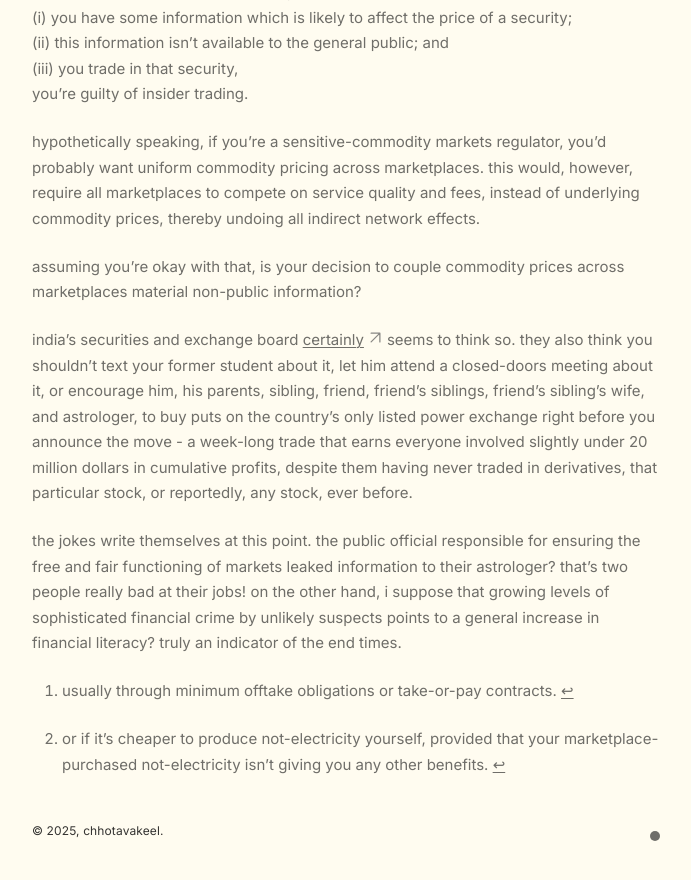
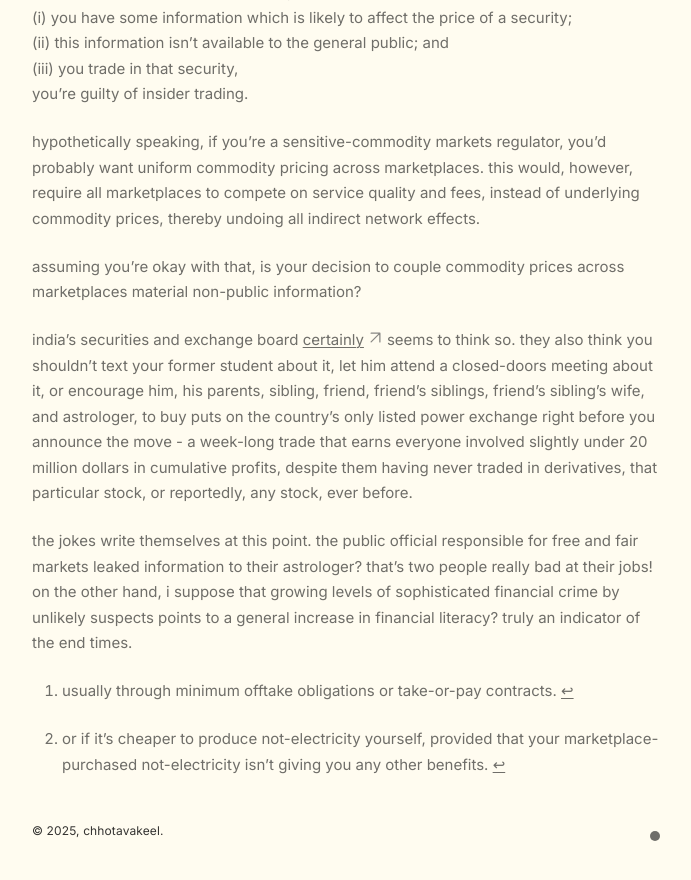
Before and after one commit to chhotavakeel/updatedsite, a Jekyll site: the page built from _notes/Public/all-electricity-is-accounting.md, in a window 1280 px wide and 900 px high, scrolled down 1570 px. Shown: the top 880 px of the window, without its empty margins (293-984 px from the left). Built offline with Jekyll 4.4.1, drawn with Linux system fonts in a browser that asks for light colours.

Commit message:
Update all-electricity-is-accounting.md

```diff
--- a/_notes/Public/all-electricity-is-accounting.md
+++ b/_notes/Public/all-electricity-is-accounting.md
@@ -39,7 +39,7 @@ assuming you're okay with that, is your decision to couple commodity prices acro
 
 india's securities and exchange board [certainly](https://www.sebi.gov.in/sebi_data/attachdocs/oct-2025/interim_order_ie1.pdf) seems to think so. they also think you shouldn't text your former student about it, let him attend a closed-doors meeting about it, or encourage him, his parents, sibling, friend, friend's siblings, friend's sibling's wife, and astrologer, to buy puts on the country's only listed power exchange right before you announce the move - a week-long trade that earns everyone involved slightly under 20 million dollars in cumulative profits, despite them having never traded in derivatives, that particular stock, or reportedly, any stock, ever before.
 
-the jokes write themselves at this point. the public official responsible for ensuring the free and fair functioning of markets leaked information to their astrologer? that's two people really bad at their jobs! on the other hand, i suppose that growing levels of sophisticated financial crime by unlikely suspects points to a general increase in financial literacy? truly an indicator of the end times.
+the jokes write themselves at this point. the public official responsible for free and fair markets leaked information to their astrologer? that's two people really bad at their jobs! on the other hand, i suppose that growing levels of sophisticated financial crime by unlikely suspects points to a general increase in financial literacy? truly an indicator of the end times.
 
 [^1]: usually through minimum offtake obligations or take-or-pay contracts.
 
```
